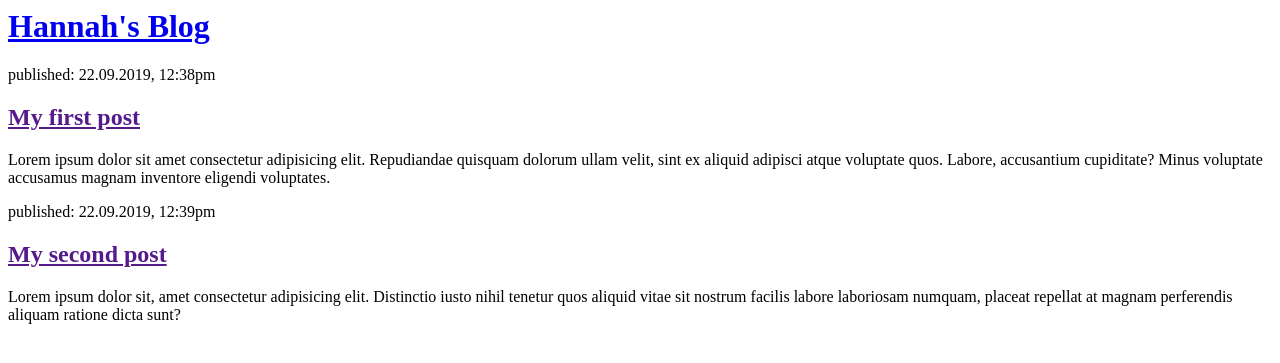
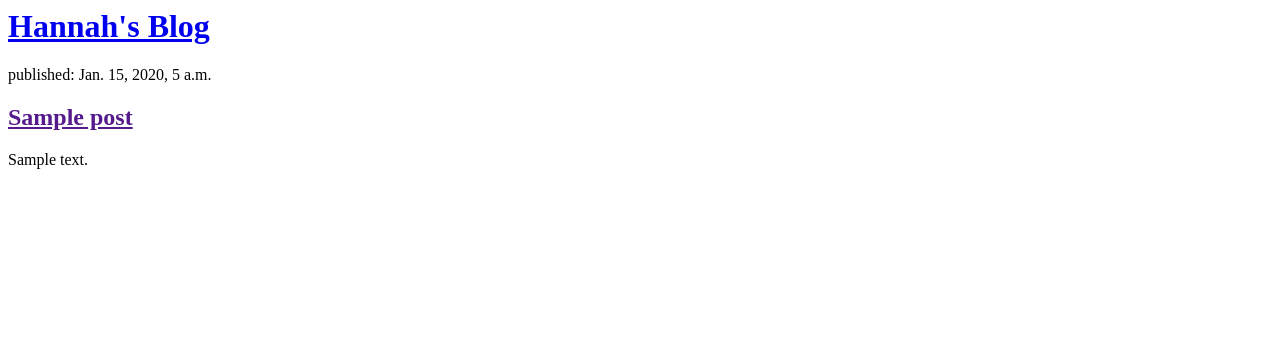
Before and after one commit to hanna2895/django-blog, a Django app: template blog/templates/blog/post_list.html in a window 1280 px wide. Shown: the top 363 px of the page. Run offline with Django 3.2, Linux system fonts and the light colour scheme; the template is opened without the code that fills it: values that come from a table or form of the project are taken from there, others are empty; tables that the repository leaves empty hold one stand-in row (values such as "Sample post").

Commit message:
modified templates to display posts from database

```diff
--- a/blog/templates/blog/post_list.html
+++ b/blog/templates/blog/post_list.html
@@ -6,16 +6,12 @@
         <div>
             <h1><a href="/">Hannah's Blog</a></h1>
         </div>
-        <div>
-            <p>published: 22.09.2019, 12:38pm</p>
-            <h2><a href="">My first post</a></h2>
-            <p>Lorem ipsum dolor sit amet consectetur adipisicing elit. Repudiandae quisquam dolorum ullam velit, sint ex aliquid adipisci atque voluptate quos. Labore, accusantium cupiditate? Minus voluptate accusamus magnam inventore eligendi voluptates.</p>
-        </div>
-
-        <div>
-            <p>published: 22.09.2019, 12:39pm</p>
-            <h2><a href="">My second post</a></h2>
-            <p>Lorem ipsum dolor sit, amet consectetur adipisicing elit. Distinctio iusto nihil tenetur quos aliquid vitae sit nostrum facilis labore laboriosam numquam, placeat repellat at magnam perferendis aliquam ratione dicta sunt?</p>
-        </div>
+        {% for post in posts %}
+            <div>
+                <p>published: {{ post.published_date }}</p>
+                <h2><a href="">{{ post.title}}</a></h2>
+                <p>{{ post.text|linebreaksbr }}</p>
+            </div>
+        {% endfor %}
     </body>
 </html>
--- a/blog/views.py
+++ b/blog/views.py
@@ -1,4 +1,7 @@
 from django.shortcuts import render
+from django.utils import timezone
+from .models import Post
 
 def post_list(request):
-    return render(request, 'blog/post_list.html', {})
+    posts = Post.objects.filter(published_date__lte=timezone.now()).order_by('published_date')
+    return render(request, 'blog/post_list.html', {'posts': posts})
```
